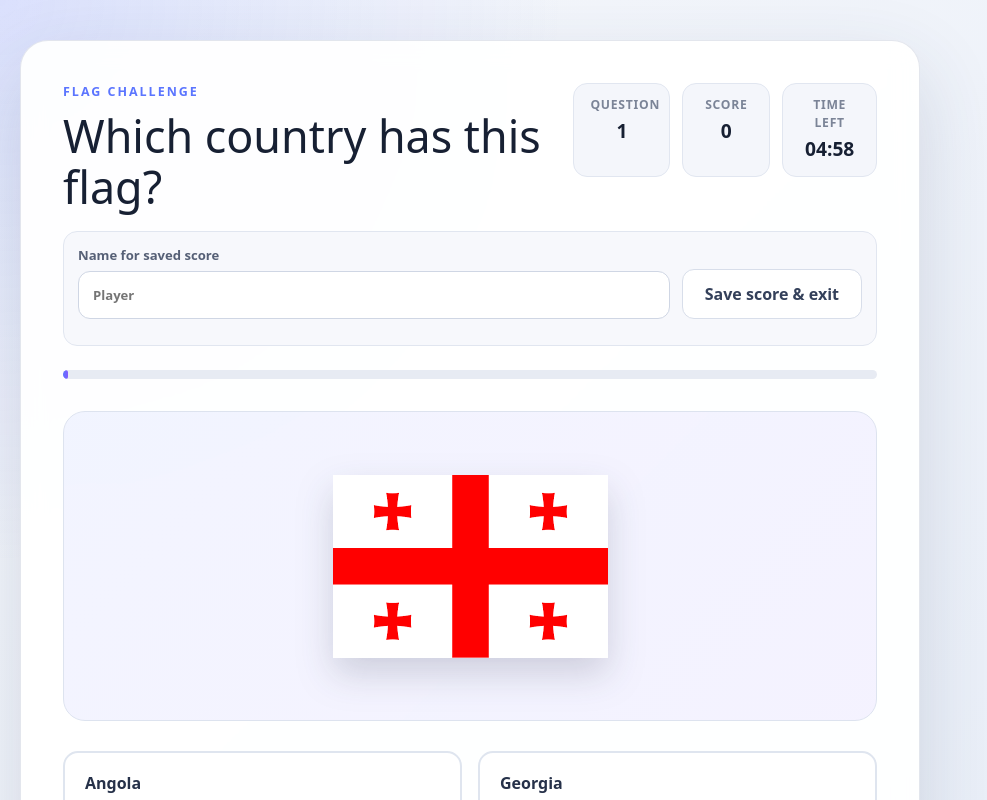
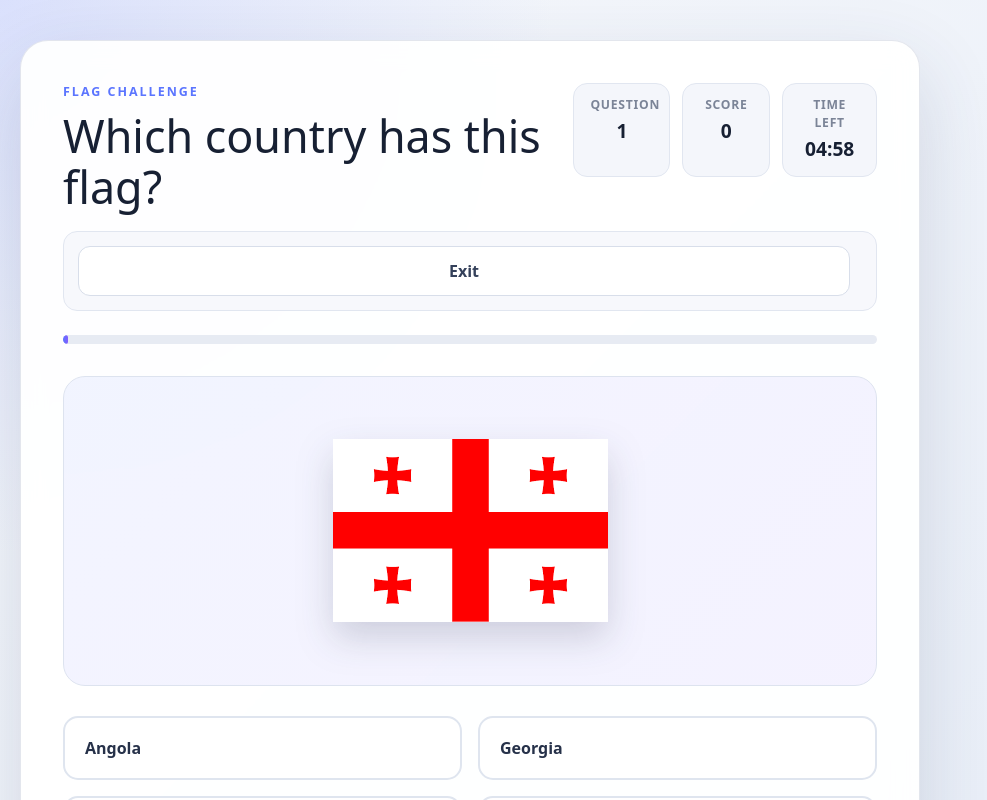
Before and after one commit to abhuraya/Flag_Quiz, a React (Vite) app: page /flags in a window 1280 px wide. Both pictures are taken after a click on the button 617 px from the left and 422 px from the top of the page. Shown: the top 800 px of the page, without its empty margins (0-987 px from the left). Built offline with nearby package versions, Linux system fonts and the light colour scheme.

Commit message:
Move timed score naming to results and remove answer prompts

```diff
--- a/src/components/Flags.jsx
+++ b/src/components/Flags.jsx
@@ -67,8 +67,7 @@ function Flags() {
     const [leaderboardRefresh, setLeaderboardRefresh] = useState(0);
     const [isSubmittingScore, setIsSubmittingScore] = useState(false);
     const [scoreSaved, setScoreSaved] = useState(false);
-    const [isExiting, setIsExiting] = useState(false);
-    const [exitStatus, setExitStatus] = useState("");
+    const [exitRequested, setExitRequested] = useState(false);
     const [bestScore, setBestScore] = useState(function () {
     const savedBestScore = localStorage.getItem("flagQuizBestScore");
 
@@ -319,26 +318,11 @@ function handleChangeDifficulty() {
         }
     }
 
-    async function handleSaveAndExit() {
-        if (isExiting) {
-            return;
-        }
-
-        if (!leaderboardConfigured) {
-            setExitStatus("The shared leaderboard is not configured yet, so the score could not be saved.");
-            return;
-        }
-
-        setIsExiting(true);
-        setExitStatus("");
-
-        try {
-            await submitLeaderboardScore(playerName.trim() || "Player", score);
-            navigate("/");
-        } catch (error) {
-            setExitStatus(error.message || "The score could not be saved. Please try again.");
-            setIsExiting(false);
-        }
+    function handleExitTimedMode() {
+        setExitRequested(true);
+        modeEndsAtRef.current = Date.now();
+        setModeTimeLeft(0);
+        setIsFinished(true);
     }
 
     async function handleSaveTimedScore(event) {
@@ -349,10 +333,14 @@ function handleChangeDifficulty() {
         try {
             await submitLeaderboardScore(playerName, score);
             setScoreSaved(true);
-            setScoreSubmitStatus("Your score is on the shared leaderboard.");
-            setLeaderboardRefresh(function (current) {
-                return current + 1;
-            });
+            if (exitRequested) {
+                navigate("/");
+            } else {
+                setScoreSubmitStatus("Your score is on the shared leaderboard.");
+                setLeaderboardRefresh(function (current) {
+                    return current + 1;
+                });
+            }
         } catch (error) {
             setScoreSubmitStatus(error.message || "Your score could not be saved.");
         } finally {
@@ -566,7 +554,7 @@ function handleChangeDifficulty() {
                                             placeholder="Your name"
                                         />
                                         <button className="primary-action" type="submit" disabled={isSubmittingScore || scoreSaved}>
-                                            {isSubmittingScore ? "Saving…" : scoreSaved ? "Score saved" : "Save score"}
+                                            {isSubmittingScore ? "Saving…" : scoreSaved ? "Score saved" : exitRequested ? "Save & return home" : "Save score"}
                                         </button>
                                     </div>
                                     <p className="score-submit-status" aria-live="polite">{scoreSubmitStatus}</p>
@@ -634,26 +622,13 @@ function handleChangeDifficulty() {
 
                 {quizMode === "timed" && (
                     <div className="timed-exit-control">
-                        <label className="timed-exit-name" htmlFor="timed-player-name">
-                            Name for saved score
-                            <input
-                                id="timed-player-name"
-                                value={playerName}
-                                onChange={(event) => setPlayerName(event.target.value)}
-                                maxLength={24}
-                                autoComplete="nickname"
-                                placeholder="Player"
-                            />
-                        </label>
                         <button
                             className="secondary-action"
                             type="button"
-                            onClick={handleSaveAndExit}
-                            disabled={isExiting}
+                            onClick={handleExitTimedMode}
                         >
-                            {isExiting ? "Saving score…" : "Save score & exit"}
+                            Exit
                         </button>
-                        <p className="timed-exit-status" aria-live="polite">{exitStatus}</p>
                     </div>
                 )}
 
@@ -698,14 +673,6 @@ function handleChangeDifficulty() {
 
                 {selectedAnswer !== null && (
                     <div className="feedback-area">
-                        <p>
-                            {timedOut
-                                ? `Time expired. The correct answer is ${currentQuestion.correctCountry.name}.`
-                                : selectedAnswer === currentQuestion.correctCountry.name
-                                ? "Correct!"
-                                : `The correct answer is ${currentQuestion.correctCountry.name}.`}
-                        </p>
-
                         <button
                             className="primary-action"
                             onClick={handleNextQuestion}
```
